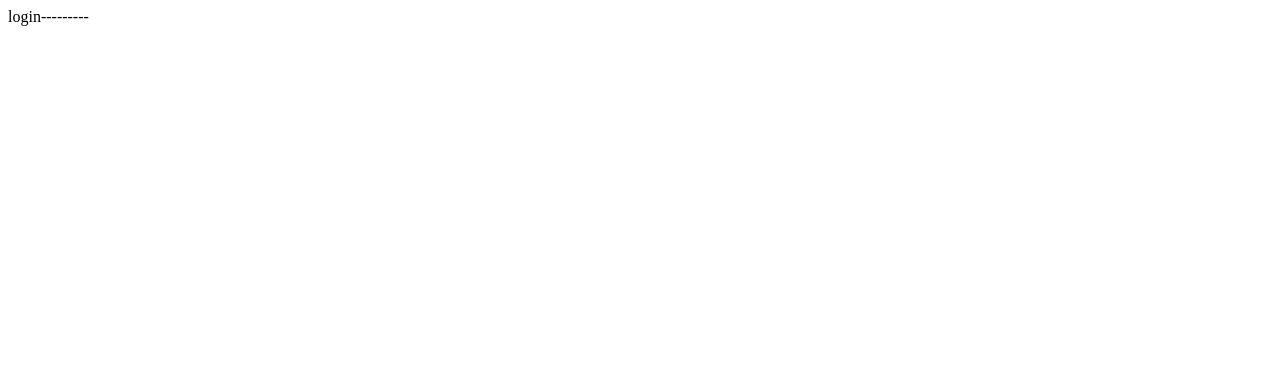
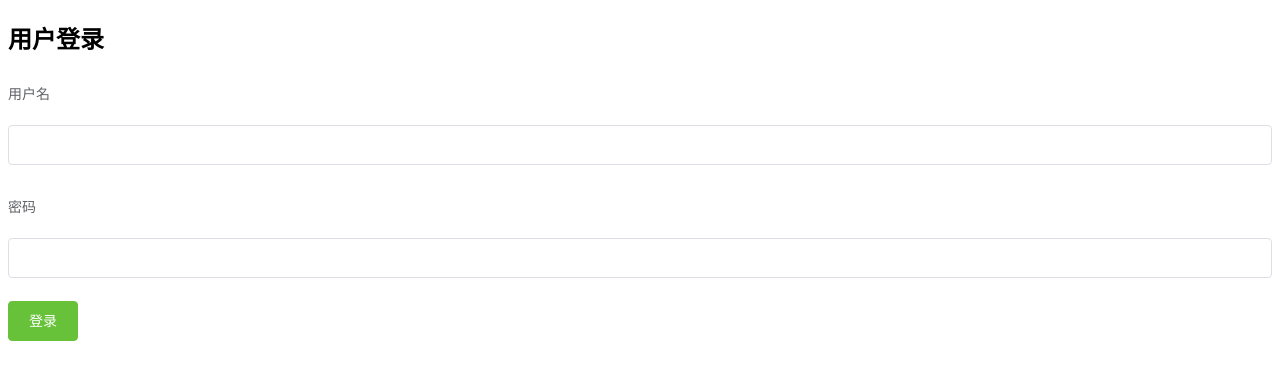
Before and after one commit to V587LiLiNing/3.1shopmanager, a Vue app: page /#/login in a window 1280 px wide. Shown: the top 380 px of the page. Built offline with nearby package versions, Linux system fonts and the light colour scheme.

Commit message:
引入登录组件

```diff
--- a/src/components/login.vue
+++ b/src/components/login.vue
@@ -1,9 +1,29 @@
 <template>
-  <div>login---------</div>
+  <div class="login-warp">
+    <el-form class="login-form" label-position="top" label-width="80px" :model="formdata">
+      <h2>用户登录</h2>
+      <el-form-item label="用户名">
+        <el-input v-model="formdata.username"></el-input>
+      </el-form-item>
+      <el-form-item label="密码">
+        <el-input v-model="formdata.password"></el-input>
+      </el-form-item>
+      <el-button class="login-btn" type="success">登录</el-button>
+    </el-form>
+  </div>
 </template>
 
 <script>
-export default {}
+export default {
+  data () {
+    return {
+      formdata: {
+        username: '',
+        password: ''
+      }
+    }
+  }
+}
 </script>
 
 <style scoped>
```
